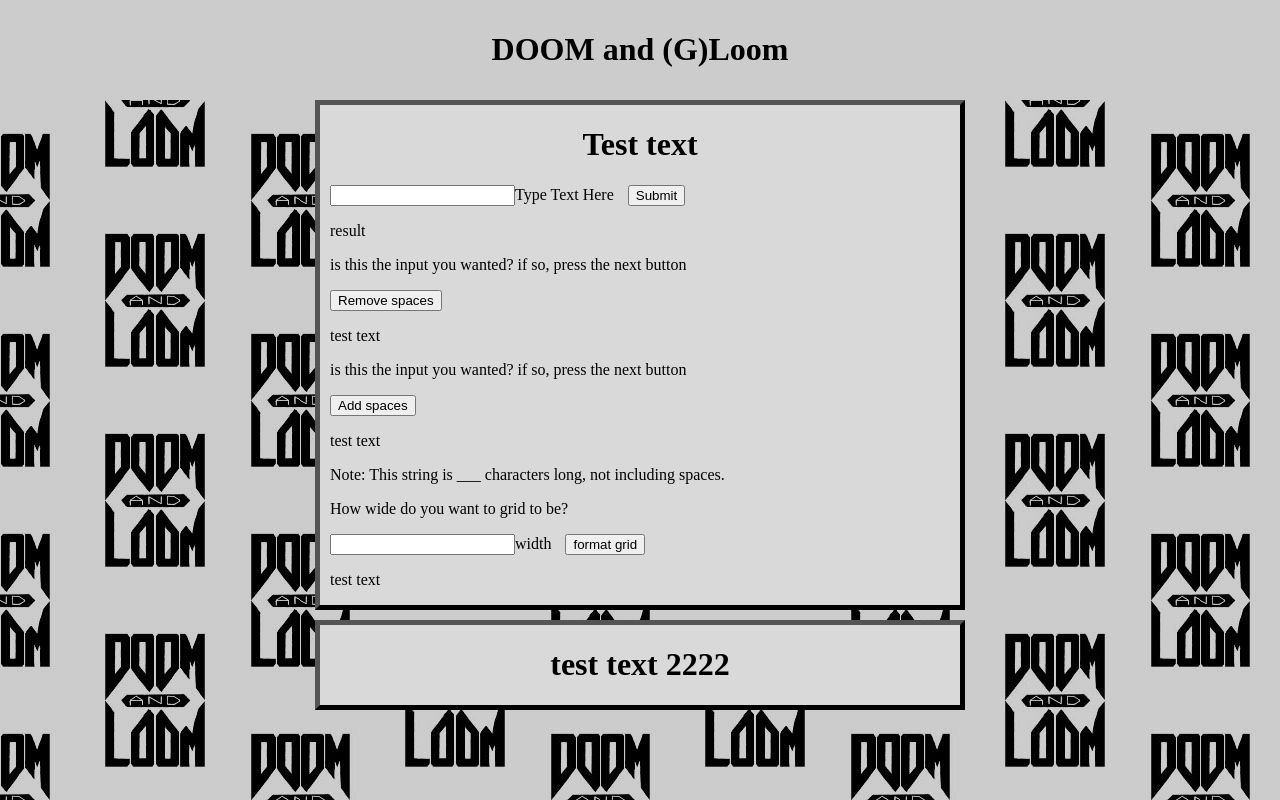
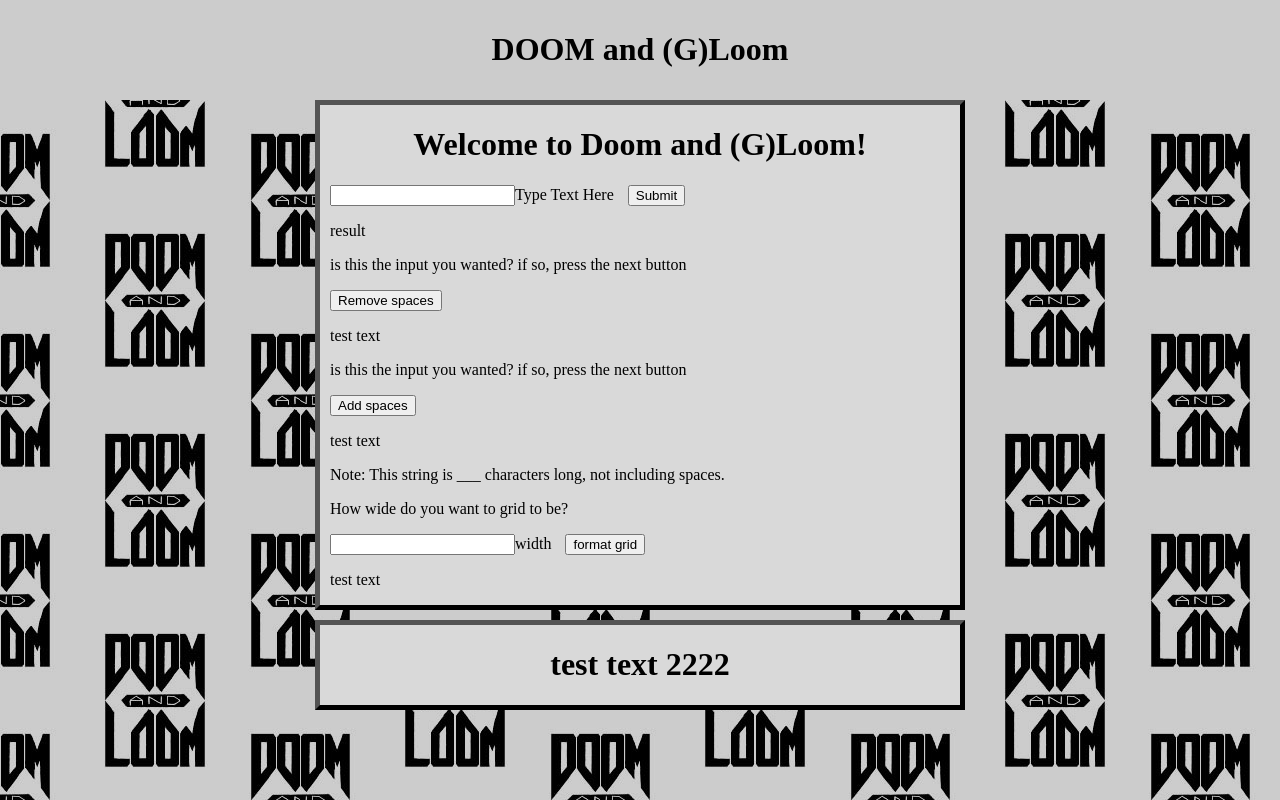
Before and after one commit to liga6085/Doom-and-GLoom, a plain HTML site: page index.html in a window 1280 px wide. Drawn offline with Linux system fonts and the light colour scheme.

Commit message:
Update index.html

```diff
--- a/index.html
+++ b/index.html
@@ -13,7 +13,7 @@
     </header>
 
     <div class="step1">
-        <h1>Test text</h1>
+        <h1>Welcome to Doom and (G)Loom!</h1>
         <input type="text" id="userInput">Type Text Here</input>
     <button onclick="test()">Submit</button>
     <p id="demo">result</p>
```
